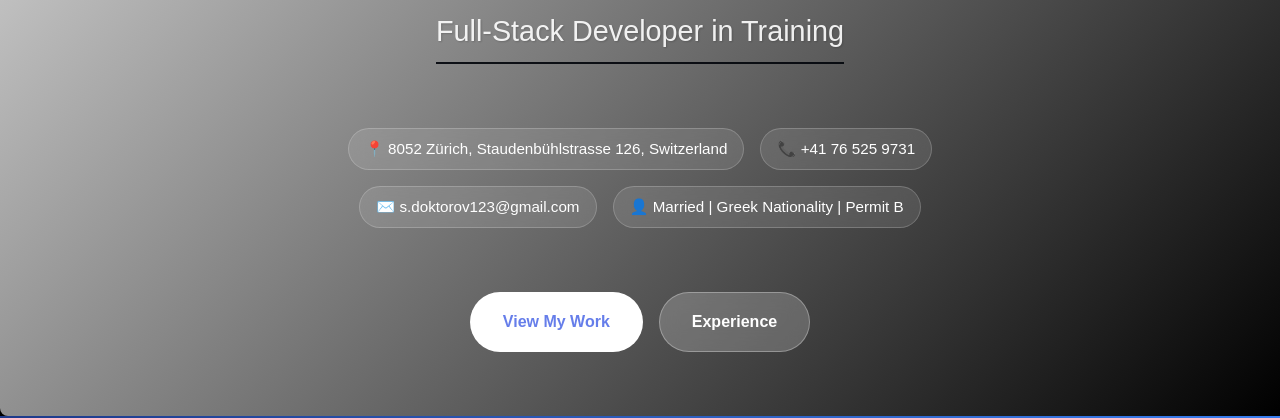
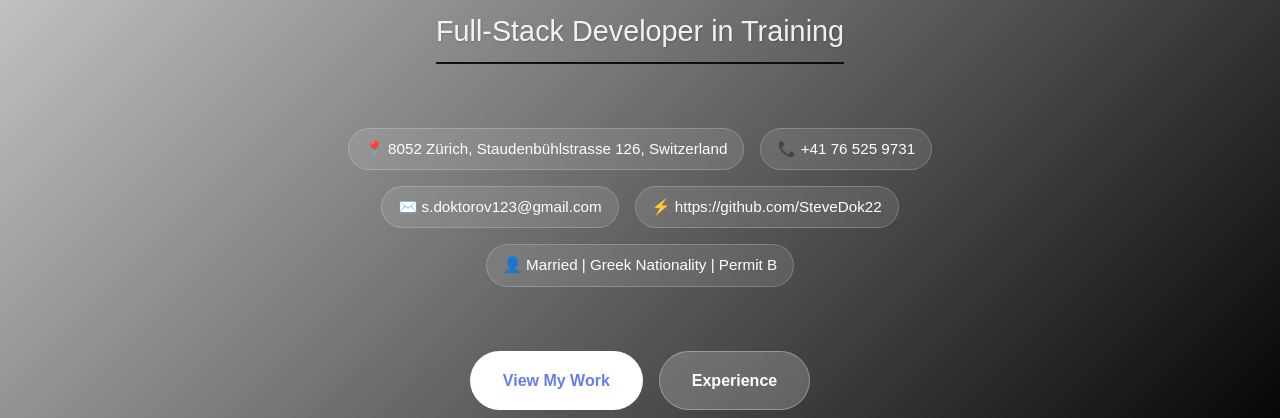
Before and after one commit to SteveDok22/CV-1.03, a plain HTML site: page index.html in a window 1280 px wide. Shown: the part 394-812 px from the top of the page. Drawn offline with Linux system fonts and the light colour scheme; files whose address does not match are found by name.

Commit message:
modified:   index.html

```diff
--- a/index.html
+++ b/index.html
@@ -14,8 +14,8 @@
     <!-- Hero Section replacing the old header -->
     <section class="hero-section">
         <div class="hero-content">
-            <img id="profile-photo" src="assets/images/profile-photo.jpg" alt="Stiven Doktorov - Full-Stack Developer in Training"
-                class="hero-profile-image">
+            <img id="profile-photo" src="assets/images/profile-photo.jpg"
+                alt="Stiven Doktorov - Full-Stack Developer in Training" class="hero-profile-image">
 
             <h1 class="hero-name">Stiven Doktorov</h1>
 
@@ -30,6 +30,9 @@
                 </div>
                 <div class="contact-item">
                     <a href="mailto:s.doktorov123@gmail.com">✉️ s.doktorov123@gmail.com</a>
+                </div>
+                <div class="contact-item">
+                    <a href="https://github.com/SteveDok22">⚡ https://github.com/SteveDok22</a>
                 </div>
                 <div class="contact-item">
                     <span>👤 Married | Greek Nationality | Permit B</span>
```
